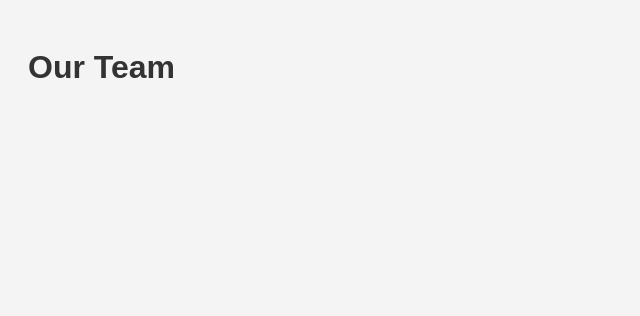
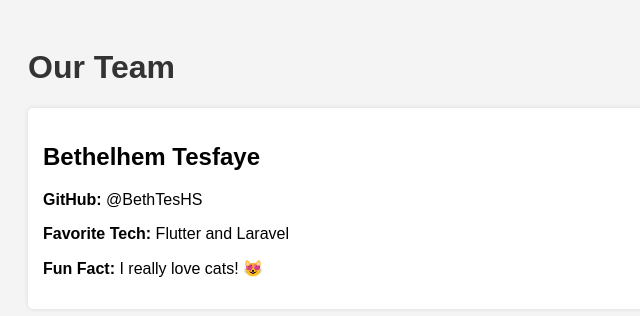
Before and after one commit to is-project-4th-year/team-profile-site-tremendous, a plain HTML site: page index.html in a window 1280 px wide. Shown: the whole page, without its empty margins (0-640 px from the left). Drawn offline with Linux system fonts and the light colour scheme.

Commit message:
feat: add portfolio for Bethelhem

```diff
--- a/index.html
+++ b/index.html
@@ -29,14 +29,14 @@
   <h1>Our Team</h1>
 
   <!-- 👇 Each student adds their member block here -->
-  <!-- Example:
+  <!-- Example: -->
   <div class="member">
-    <h2>Student Name</h2>
-    <p><strong>GitHub:</strong> @username</p>
-    <p><strong>Favorite Tech:</strong> JavaScript</p>
-    <p><strong>Fun Fact:</strong> I love cats!</p>
+    <h2>Bethelhem Tesfaye</h2>
+    <p><strong>GitHub:</strong> @BethTesHS</p>
+    <p><strong>Favorite Tech:</strong> Flutter and Laravel</p>
+    <p><strong>Fun Fact:</strong> I really love cats! 😻</p>
   </div>
-  -->
+
 
 
 </body>
```
